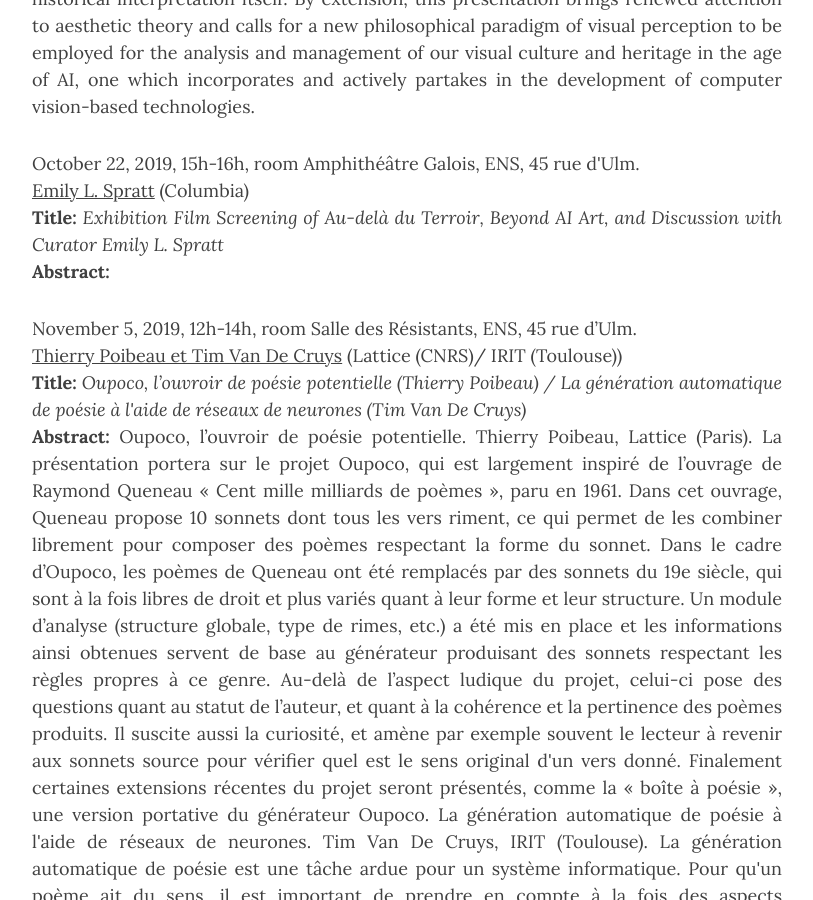
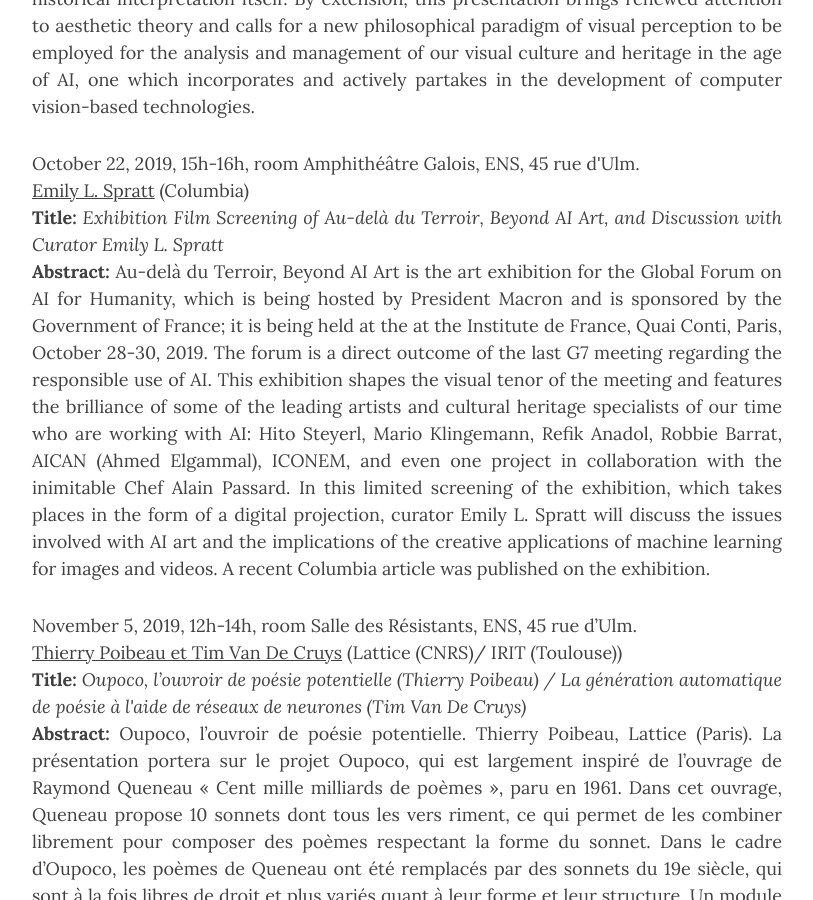
Before and after one commit to dhai-seminar/dhai-seminar.github.io, a Jekyll site: the page built from next.md, in a window 1280 px wide and 900 px high, scrolled down 1143 px. Shown: the whole window, without its empty margins (233-1046 px from the left). Built offline with Jekyll 4.4.1, drawn with Linux system fonts in a browser that asks for light colours; nearby versions of some CDN libraries.

Commit message:
Update next.yml

```diff
--- a/_data/next.yml
+++ b/_data/next.yml
@@ -19,7 +19,7 @@ Through the examples of preservationists and artists using machine learning tech
   affiliation: "Columbia"
   url: "https://sites.google.com/view/emilylspratt/home"
   title: "Exhibition Film Screening of Au-delà du Terroir, Beyond AI Art, and Discussion with Curator Emily L. Spratt"
-  abstract: ""
+  abstract: " Au-delà du Terroir, Beyond AI Art is the art exhibition for the Global Forum on AI for Humanity, which is being hosted by President Macron and is sponsored by the Government of France; it is being held at the at the Institute de France, Quai Conti, Paris, October 28-30, 2019. The forum is a direct outcome of the last G7 meeting regarding the responsible use of AI. This exhibition shapes the visual tenor of the meeting and features the brilliance of some of the leading artists and cultural heritage specialists of our time who are working with AI: Hito Steyerl, Mario Klingemann, Refik Anadol, Robbie Barrat, AICAN (Ahmed Elgammal), ICONEM, and even one project in collaboration with the inimitable Chef Alain Passard. In this limited screening of the exhibition, which takes places in the form of a digital projection, curator Emily L. Spratt will discuss the issues involved with AI art and the implications of the creative applications of machine learning for images and videos. A recent Columbia article was published on the exhibition. "
   slides: nothing
   video: nothing
 
```
